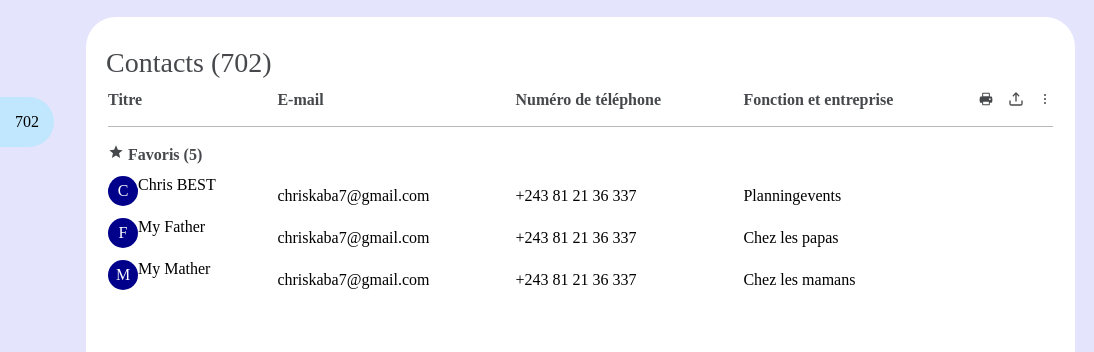
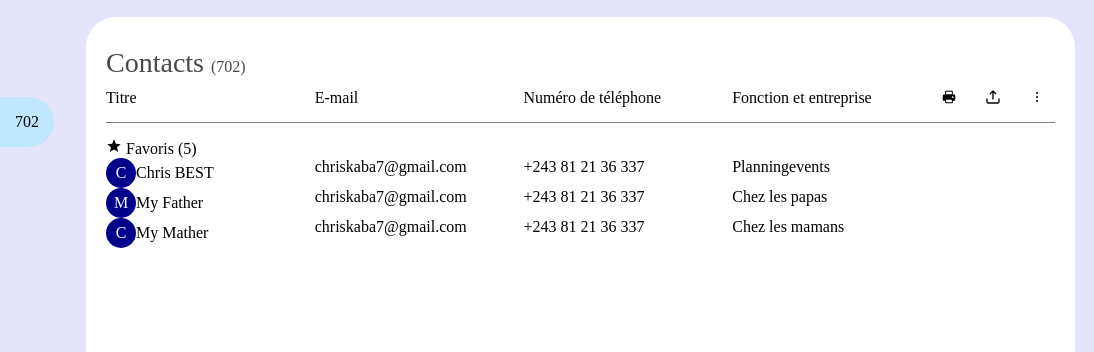
Before and after one commit to ChrisKABA/google-contact-chris, a plain HTML site: page index.html in a window 1280 px wide. Shown: the part 67-419 px from the top of the page, 186-1280 px from the left. Drawn offline with Linux system fonts and the light colour scheme.

Commit message:
HTML & CSS main with methode flex

```diff
--- a/assets/css/style.css
+++ b/assets/css/style.css
@@ -174,34 +174,39 @@ body{
   margin-bottom: 10px;
   font-size: 28px;
 }
+
 .main__content{
   width: 100%;
 }
 
-th{
-  text-align: left;
-  color: #46484b;
+.main__content__title{
+  display: flex;
+  border-bottom: 1px solid gray;
+  padding-bottom: 15px;
+  margin-bottom: 15px;
 }
 
-.contactIconsAction{
+.main__content__title__item{
+  width: 22%;
+}
+
+.main__content__title__item2{
+  width: 11%;
   display: flex;
   justify-content: space-between;
 }
 
-.borderTable{
-  border-bottom: 1px solid #b8b8bb;
-  padding-top: 15px;
+.main__content__item{
+  display: flex;
 }
 
-.marginT{
-  padding-top: 15px;
-  padding-bottom: 10px;
+.main__content__item__i{
+  width: 22%;
 }
 
-.main__content__item{
+.main__content__item__image{
   display: flex;
-  /* align-items: center;
-  gap: 5px; */
+  align-items: center;
 }
 
 .main__content__item__picture{
@@ -215,6 +220,21 @@ th{
   color: white;
 }
 
+th{
+  text-align: left;
+  color: #46484b;
+}
+
+.borderTable{
+  border-bottom: 1px solid #b8b8bb;
+  padding-top: 15px;
+}
+
+.marginT{
+  padding-top: 15px;
+  padding-bottom: 10px;
+}
+
 tbody td {
   margin-bottom: 10px;
 }
--- a/index.html
+++ b/index.html
@@ -74,8 +74,52 @@
             </div>
         </div>
         <main class="main">
-            <h1 class="main__title">Contacts <span>(702)</span></h1>
-            <table class="main__content">
+            <h1 class="main__title">Contacts <span style="font-size: 16px;">(702)</span></h1>
+            <div class="main__content">
+                <div class="main__content__title">
+                    <span class="main__content__title__item">Titre</span>
+                    <span class="main__content__title__item">E-mail</span>
+                    <span class="main__content__title__item">Numéro de téléphone</span>
+                    <span class="main__content__title__item">Fonction et entreprise</span>
+                    <div class="main__content__title__item2">
+                        <svg xmlns="http://www.w3.org/2000/svg" width="1em" height="1em" viewBox="0 0 24 24"><path fill="currentColor" fill-rule="evenodd" d="m4.2 8.364l2.05-.228V3.913c0-.643.49-1.18 1.13-1.24a50.256 50.256 0 0 1 9.24 0c.64.06 1.13.597 1.13 1.24v4.223l2.05.228a1.592 1.592 0 0 1 1.369 1.198a14.15 14.15 0 0 1 0 6.82l-.153.615a.662.662 0 0 1-.643.503H17.75v2.583a1.21 1.21 0 0 1-1.09 1.205c-3.099.31-6.221.31-9.32 0a1.21 1.21 0 0 1-1.09-1.205V17.5H3.627a.662.662 0 0 1-.643-.503l-.153-.615a14.15 14.15 0 0 1 0-6.82a1.592 1.592 0 0 1 1.37-1.198m3.55-.374a51.753 51.753 0 0 1 8.5 0V4.146a48.756 48.756 0 0 0-8.5 0zm0 8.19v3.64a45.2 45.2 0 0 0 8.5 0v-3.64a45.318 45.318 0 0 0-8.5 0m10-5.18a1.25 1.25 0 1 0 0 2.5a1.25 1.25 0 0 0 0-2.5" clip-rule="evenodd"/></svg>
+                        <svg xmlns="http://www.w3.org/2000/svg" width="1em" height="1em" viewBox="0 0 24 24"><path fill="currentColor" d="M8.71 7.71L11 5.41V15a1 1 0 0 0 2 0V5.41l2.29 2.3a1 1 0 0 0 1.42 0a1 1 0 0 0 0-1.42l-4-4a1 1 0 0 0-.33-.21a1 1 0 0 0-.76 0a1 1 0 0 0-.33.21l-4 4a1 1 0 1 0 1.42 1.42M21 14a1 1 0 0 0-1 1v4a1 1 0 0 1-1 1H5a1 1 0 0 1-1-1v-4a1 1 0 0 0-2 0v4a3 3 0 0 0 3 3h14a3 3 0 0 0 3-3v-4a1 1 0 0 0-1-1"/></svg>
+                        <svg xmlns="http://www.w3.org/2000/svg" width="1em" height="1em" viewBox="0 0 32 32"><circle cx="16" cy="8" r="2" fill="currentColor"/><circle cx="16" cy="16" r="2" fill="currentColor"/><circle cx="16" cy="24" r="2" fill="currentColor"/></svg>
+                    </div>
+                </div>
+                <div class="main__content__collection">
+                    <svg xmlns="http://www.w3.org/2000/svg" width="1em" height="1em" viewBox="0 0 24 24"><path fill="currentColor" d="m5.825 21l1.625-7.025L2 9.25l7.2-.625L12 2l2.8 6.625l7.2.625l-5.45 4.725L18.175 21L12 17.275z"/></svg>
+                    Favoris (5)
+                </div>
+                <div class="main__content__item">
+                    <div class="main__content__item__image main__content__item__i">
+                        <div class="main__content__item__picture">C</div>
+                        <span>Chris BEST</span>
+                    </div>
+                    <span class="main__content__item__i">chriskaba7@gmail.com</span>
+                    <span class="main__content__item__i">+243 81 21 36 337</span>
+                    <span class="main__content__item__i">Planningevents</span>
+                </div>
+                <div class="main__content__item">
+                    <div class="main__content__item__i main__content__item__image">
+                        <div class="main__content__item__picture">M</div>
+                        <span>My Father</span>
+                    </div>
+                    <span class="main__content__item__i">chriskaba7@gmail.com</span>
+                    <span class="main__content__item__i">+243 81 21 36 337</span>
+                    <span class="main__content__item__i">Chez les papas</span>
+                </div>
+                <div class="main__content__item">
+                    <div class="main__content__item__i main__content__item__image">
+                        <div class="main__content__item__picture">C</div>
+                        <span>My Mather</span>
+                    </div>
+                    <span class="main__content__item__i">chriskaba7@gmail.com</span>
+                    <span class="main__content__item__i">+243 81 21 36 337</span>
+                    <span class="main__content__item__i">Chez les mamans</span>
+                </div>
+            </div>
+            <!-- <table class="main__content">
                 <thead >
                     <tr>
                         <th>Titre</th>
@@ -95,7 +139,7 @@
                 <tbody>
                     <tr>
                         <th class="marginT" scope="row" colspan="5">
-                            <svg xmlns="http://www.w3.org/2000/svg" width="1em" height="1em" viewBox="0 0 24 24"><path fill="currentColor" d="m5.825 21l1.625-7.025L2 9.25l7.2-.625L12 2l2.8 6.625l7.2.625l-5.45 4.725L18.175 21L12 17.275z"/></svg>
+
                             <span>Favoris (5)</span>
                         </th>
                     </tr>
@@ -127,7 +171,7 @@
                         <td>Chez les mamans</td>
                     </tr>
                 </tbody>
-            </table>
+            </table> -->
         </main>
     </div>
     <footer></footer>
```
